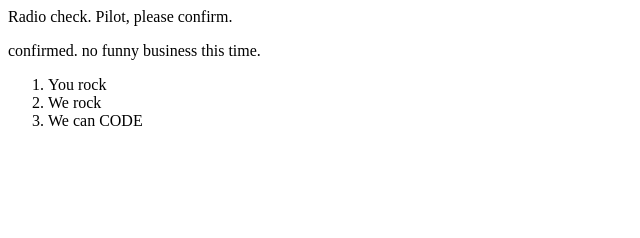
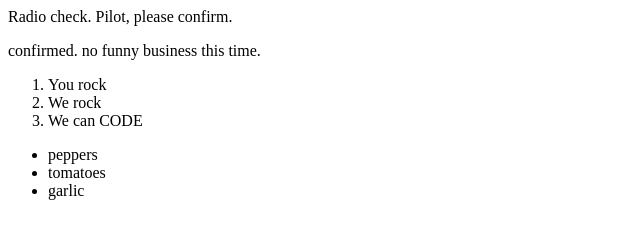
Before and after one commit to LesleyHeyer/communication-log, a plain HTML site: page index.html in a window 1280 px wide. Shown: the whole page, without its empty margins (0-640 px from the left). Drawn offline with Linux system fonts and the light colour scheme.

Commit message:
added more things

```diff
--- a/index.html
+++ b/index.html
@@ -7,5 +7,10 @@
          <li>We rock</li>
          <li>We can CODE</li>
       </ol>
+      <ul>
+         <li>peppers</li>
+         <li>tomatoes</li>
+         <li>garlic</li>
+      </ul>
    </body>
 </html>
```
